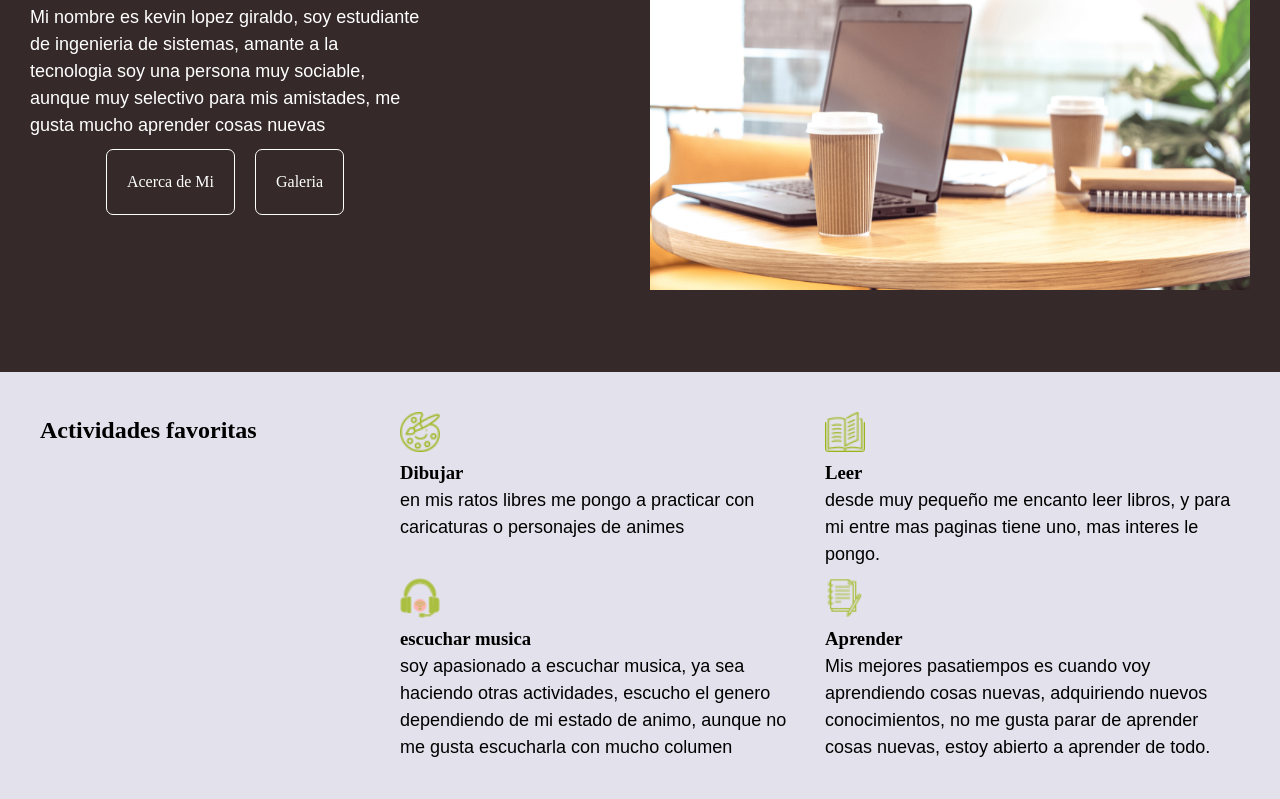
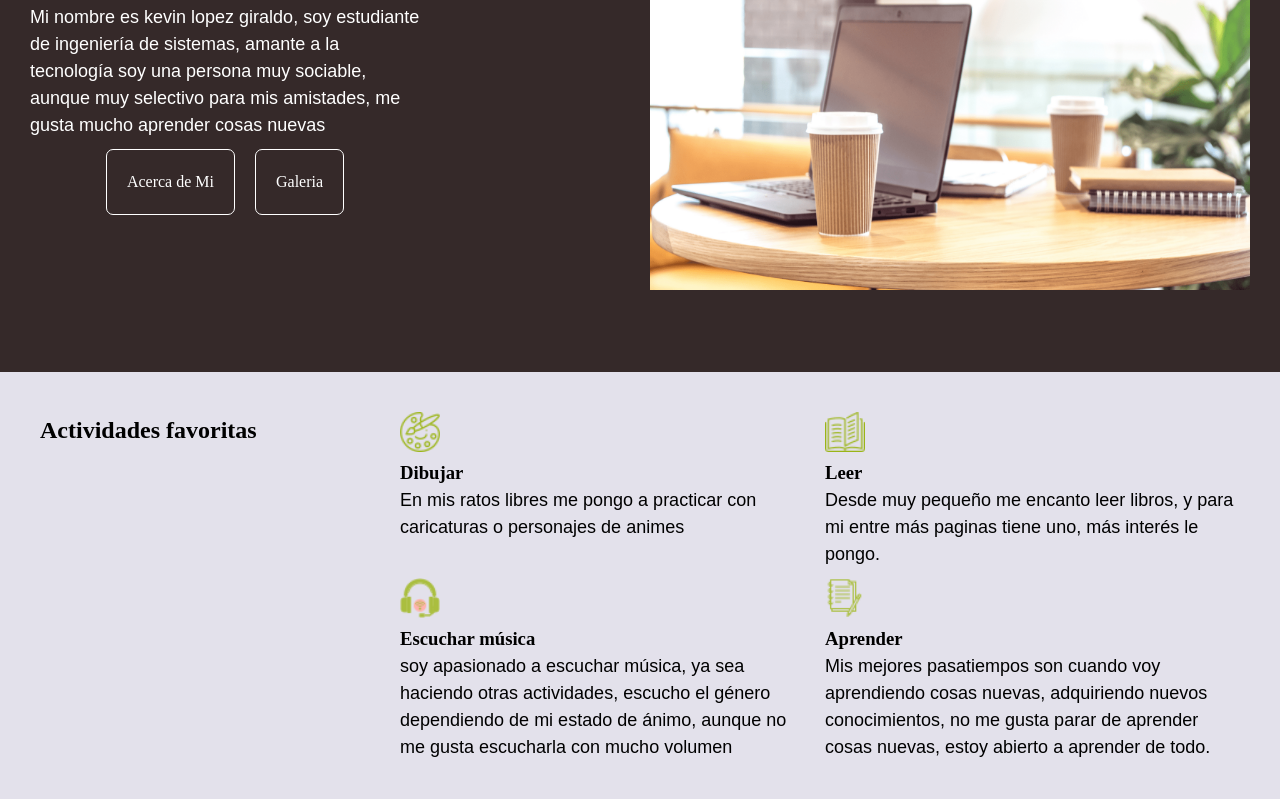
Before and after one commit to kivindirlian/proyecto1, a plain HTML site: page index.html in a window 1280 px wide. Shown: the part 227-1026 px from the top of the page. Drawn offline with Linux system fonts and the light colour scheme.

Commit message:
nuevos cambios 5

```diff
--- a/index.html
+++ b/index.html
@@ -22,8 +22,9 @@
         <div class="pantalla-principal">
             <div class="pantalla-principal__bienvenida">
                 <h1 class="nombre" id="nombre">Bienvenido a mi pagina web</h1>
-                <p>Mi nombre es kevin lopez giraldo, soy estudiante de ingenieria de sistemas, amante a la tecnologia
-                    soy una persona muy sociable, aunque muy selectivo para mis amistades, me gusta mucho aprender cosas nuevas
+                <p>Mi nombre es kevin lopez giraldo, soy estudiante de ingeniería de sistemas, amante a la tecnología soy una
+                    persona muy sociable,
+                    aunque muy selectivo para mis amistades, me gusta mucho aprender cosas nuevas
                 </p>
                 <div class="menu">
                     <a class="btn__a" href="#enlace1">Acerca de Mi</a>
@@ -46,24 +47,24 @@
                 <div class="contenido-pagina_actividades margen">
                     <img src="./img/paint-palette.png" alt="">
                     <h3>Dibujar</h3>
-                    <p>en mis ratos libres me pongo a practicar con caricaturas o personajes de animes</p>
+                    <p>En mis ratos libres me pongo a practicar con caricaturas o personajes de animes</p>
                 </div>
                 <div class="contenido-pagina_actividades margen">
                     <img src="./img/libro-abierto.png" alt="">
                     <h3>Leer</h3>
-                    <p>desde muy pequeño me encanto leer libros, y para mi entre mas paginas tiene uno, mas interes le pongo.</p>
+                    <p>Desde muy pequeño me encanto leer libros, y para mi entre más paginas tiene uno, más interés le pongo.</p>
                 </div>
                 <div class="contenido-pagina_actividades margen">
                     <img src="./img/au.png" alt="">
-                    <h3>escuchar musica</h3>
-                    <p>soy apasionado a escuchar musica, ya sea haciendo otras actividades, escucho el genero dependiendo de mi estado de animo,
-                        aunque no me gusta escucharla con mucho columen
+                    <h3>Escuchar música</h3>
+                    <p>soy apasionado a escuchar música, ya sea haciendo otras actividades, escucho el género dependiendo de mi estado de ánimo,
+                        aunque no me gusta escucharla con mucho volumen
                     </p>
                 </div>
                 <div class="contenido-pagina_actividades margen">
                     <img src="./img/cuaderno.png" alt="">
                     <h3>Aprender</h3>
-                    <p>Mis mejores pasatiempos es cuando voy aprendiendo cosas nuevas, adquiriendo nuevos conocimientos, no me gusta parar de aprender cosas nuevas,
+                    <p>Mis mejores pasatiempos son cuando voy aprendiendo cosas nuevas, adquiriendo nuevos conocimientos, no me gusta parar de aprender cosas nuevas,
                         estoy abierto a aprender de todo.
                     </p>
                 </div>
@@ -71,7 +72,7 @@
         </div>
         <div class="galeria" id="galeria">
             <div class="galeria__titulo">
-                <h2>imagenes sacadas de internet</h2>
+                <h2>Imágenes sacadas de internet</h2>
             </div>
 
             <div class="galeria__imagenes">
```
